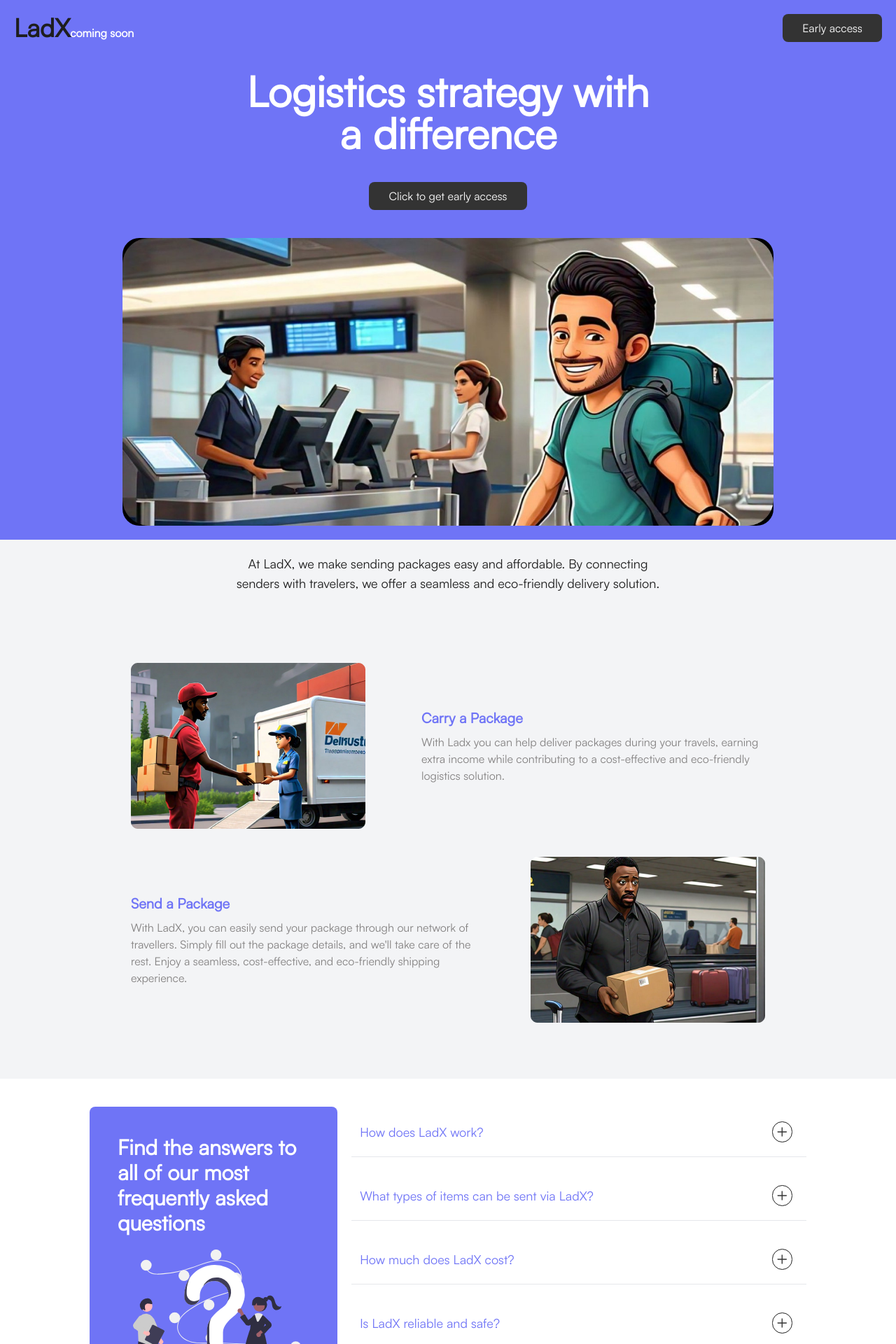
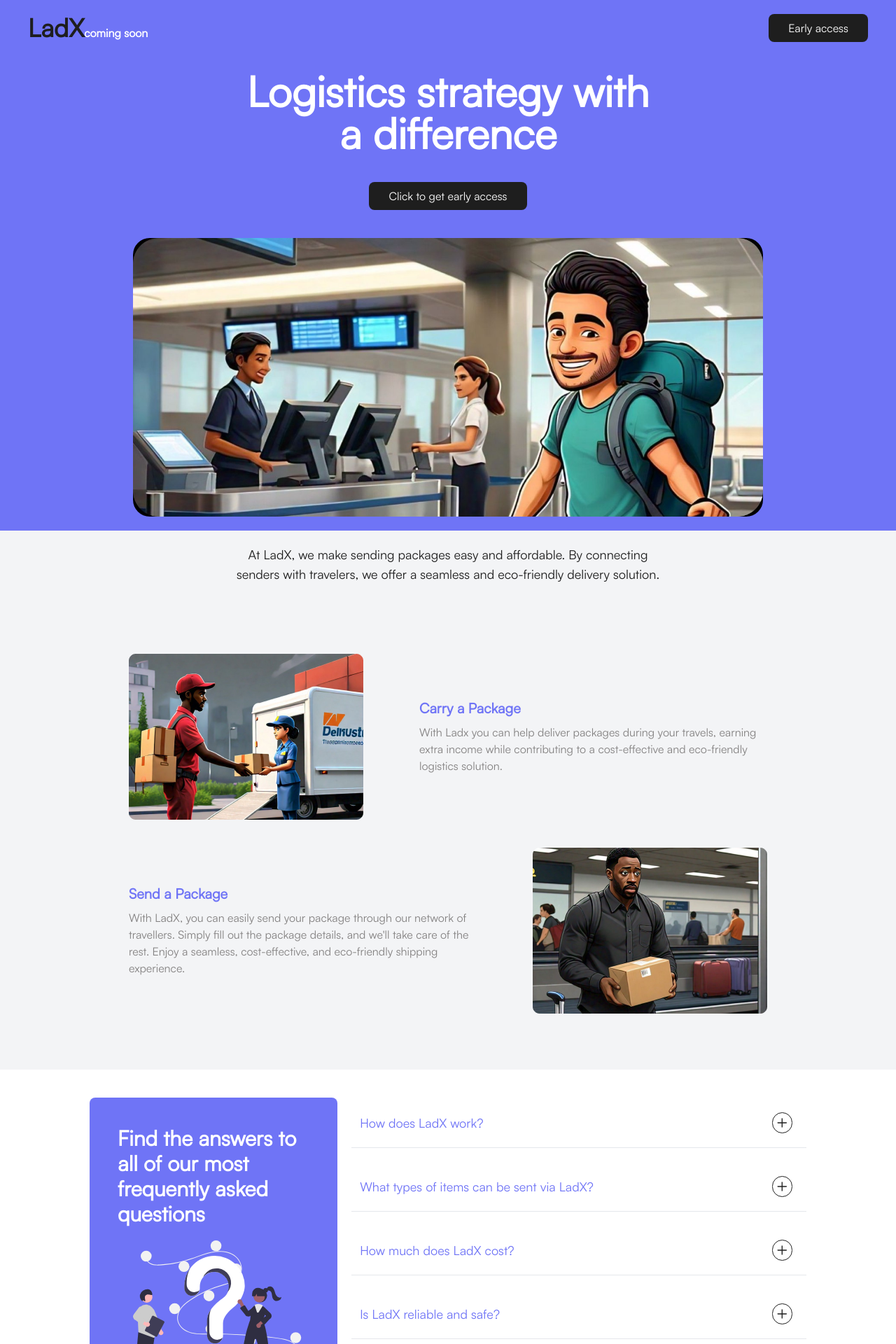
Before and after one commit to SolomonYakubu/ladx-client, a Next.js app: page / in a window 1280 px wide. Shown: the top 1920 px of the page at 70% size. Built offline with nearby package versions, Linux system fonts and the light colour scheme; no server answers.

Commit message:
first commit

```diff
--- a/app/page.tsx
+++ b/app/page.tsx
@@ -58,7 +58,7 @@ export default function Home() {
           waitlist && " max-h-screen overflow-hidden blur-sm"
         }`}
       >
-        <section className="flex flex-col items-center justify-center w-full gap-10 px-5 py-5 bg-primary">
+        <section className="flex flex-col items-center justify-center w-full gap-10 px-5 py-5 bg-primary md:px-10">
           <div className="flex justify-between w-full">
             <h1 className="text-4xl font-bold text-textcolor1">
               LadX<span className="text-base text-white">coming soon</span>
@@ -84,7 +84,7 @@ export default function Home() {
           </button>
           <Image src={hero} alt="Hero" className="md:w-3/4 rounded-3xl" />
         </section>
-        <section className="flex flex-col items-center justify-center w-full gap-10 px-5 py-5 bg-gray-100">
+        <section className="flex flex-col items-center justify-center w-full gap-10 px-4 py-5 bg-gray-100">
           <p className="text-lg text-center md:w-1/2 text-textcolor1 ">
             At LadX, we make sending packages easy and affordable. By connecting
             senders with travelers, we offer a seamless and eco-friendly
--- a/tailwind.config.ts
+++ b/tailwind.config.ts
@@ -33,7 +33,7 @@ const config = {
           foreground: "hsl(var(--primary-foreground))",
         },
         secondary: {
-          DEFAULT: "#333",
+          DEFAULT: "#1e1e1e",
           foreground: "hsl(var(--secondary-foreground))",
         },
         destructive: {
```
